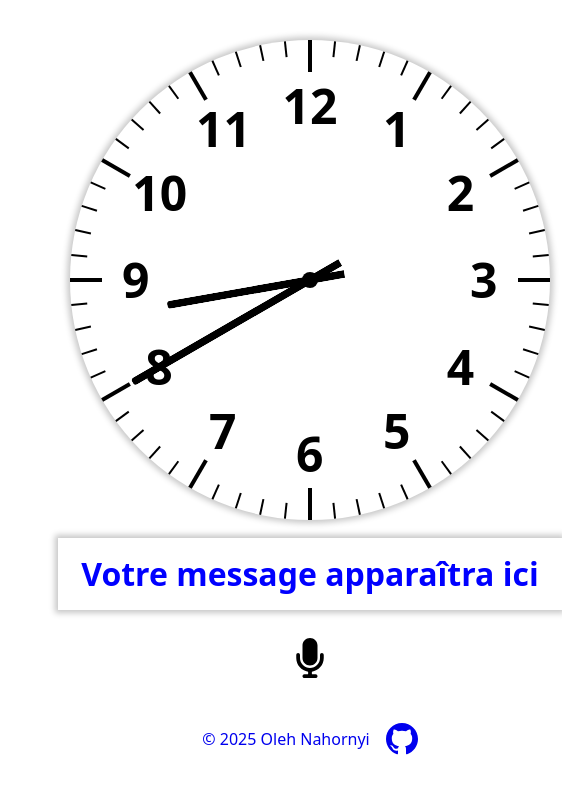
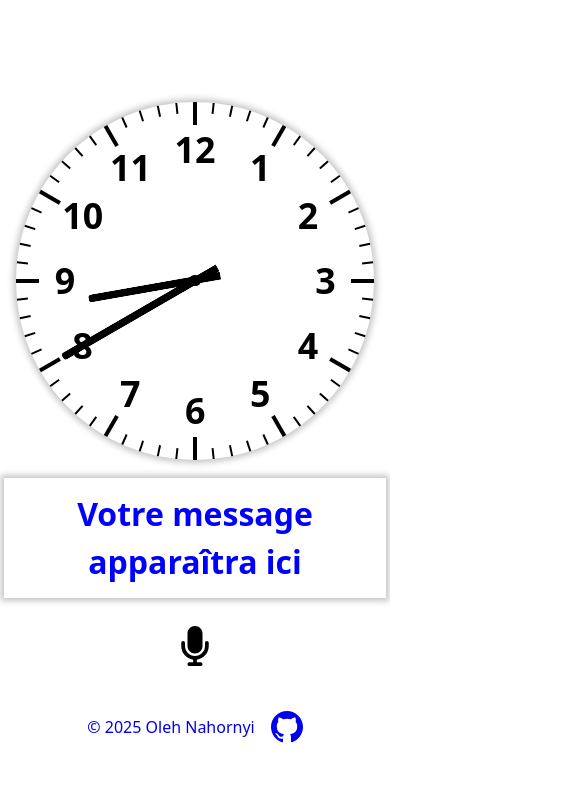
Before and after one commit to oleg578/iclock, a website built with Vite: page src/index.html in a window 390 px wide. Shown: the whole page, 562 px wide, since content can reach past the window. Built offline with nearby package versions, Linux system fonts and the light colour scheme.

Commit message:
refactor CSS for responsive clock size and layout adjustments

```diff
--- a/src/msg.css
+++ b/src/msg.css
@@ -1,5 +1,5 @@
 #messageField {
-    width: 480px;
+    width: min(480px, calc(100vw - 32px));
     padding: 12px;
     margin: 18px;
     overflow-wrap: break-word;
--- a/src/style.css
+++ b/src/style.css
@@ -6,6 +6,7 @@
     text-rendering: optimizeLegibility;
     -webkit-font-smoothing: antialiased;
     -moz-osx-font-smoothing: grayscale;
+    --clock-size: 480px;
 }
 
 body {
@@ -15,8 +16,8 @@ body {
 }
 
 .clock {
-    width: 480px;
-    height: 480px;
+    width: var(--clock-size);
+    height: var(--clock-size);
     display: grid;
     place-items: center;
     background: #ffffff;
@@ -26,277 +27,88 @@ body {
 
 .scale-line {
     width: 2px;
-    height: 480px;
+    height: var(--clock-size);
     box-sizing: border-box;
     position: absolute;
 }
 
-.scale-1 {
-    transform: rotate(6deg);
-}
-
-.scale-2 {
-    transform: rotate(12deg);
-}
-
-.scale-3 {
-    transform: rotate(18deg);
-}
-
-.scale-4 {
-    transform: rotate(24deg);
-}
-
-.scale-5 {
-    width: 4px;
-    border-top: solid 32px #000;
-    border-bottom: solid 32px #000;
-    transform: rotate(30deg);
-}
-
-.scale-6 {
-    transform: rotate(36deg);
-}
-
-.scale-7 {
-    transform: rotate(42deg);
-}
-
-.scale-8 {
-    transform: rotate(48deg);
-}
-
-.scale-9 {
-    transform: rotate(54deg);
-}
-
-.scale-10 {
-    width: 4px;
-    border-top: solid 32px #000;
-    border-bottom: solid 32px #000;
-    transform: rotate(60deg);
-}
-
-.scale-11 {
-    transform: rotate(66deg);
-}
-
-.scale-12 {
-    transform: rotate(72deg);
-}
-
-.scale-13 {
-    transform: rotate(78deg);
-}
-
-.scale-14 {
-    transform: rotate(84deg);
-}
-
-.scale-15 {
-    width: 4px;
-    border-top: solid 32px #000;
-    border-bottom: solid 32px #000;
-    transform: rotate(90deg);
-}
-
-.scale-16 {
-    transform: rotate(96deg);
-}
-
-.scale-17 {
-    transform: rotate(102deg);
-}
-
-.scale-18 {
-    transform: rotate(108deg);
-}
-
-.scale-19 {
-    transform: rotate(114deg);
-}
-
-.scale-20 {
-    width: 4px;
-    border-top: solid 32px #000;
-    border-bottom: solid 32px #000;
-    transform: rotate(120deg);
-}
-
-.scale-21 {
-    transform: rotate(126deg);
-}
-
-.scale-22 {
-    transform: rotate(132deg);
-}
-
-.scale-23 {
-    transform: rotate(138deg);
-}
-
-.scale-24 {
-    transform: rotate(144deg);
-}
-
-.scale-25 {
-    width: 4px;
-    border-top: solid 32px #000;
-    border-bottom: solid 32px #000;
-    transform: rotate(150deg);
-}
-
-.scale-26 {
-    transform: rotate(156deg);
-}
-
-.scale-27 {
-    transform: rotate(162deg);
-}
-
-.scale-28 {
-    transform: rotate(168deg);
-}
-
-.scale-29 {
-    transform: rotate(174deg);
-}
-
-.scale-30 {
-    width: 4px;
-    border-top: solid 32px #000;
-    border-bottom: solid 32px #000;
-    transform: rotate(180deg);
-}
+.scale-1  { transform: rotate(6deg); }
+.scale-2  { transform: rotate(12deg); }
+.scale-3  { transform: rotate(18deg); }
+.scale-4  { transform: rotate(24deg); }
+.scale-5  { width: 4px; transform: rotate(30deg); }
+.scale-6  { transform: rotate(36deg); }
+.scale-7  { transform: rotate(42deg); }
+.scale-8  { transform: rotate(48deg); }
+.scale-9  { transform: rotate(54deg); }
+.scale-10 { width: 4px; transform: rotate(60deg); }
+.scale-11 { transform: rotate(66deg); }
+.scale-12 { transform: rotate(72deg); }
+.scale-13 { transform: rotate(78deg); }
+.scale-14 { transform: rotate(84deg); }
+.scale-15 { width: 4px; transform: rotate(90deg); }
+.scale-16 { transform: rotate(96deg); }
+.scale-17 { transform: rotate(102deg); }
+.scale-18 { transform: rotate(108deg); }
+.scale-19 { transform: rotate(114deg); }
+.scale-20 { width: 4px; transform: rotate(120deg); }
+.scale-21 { transform: rotate(126deg); }
+.scale-22 { transform: rotate(132deg); }
+.scale-23 { transform: rotate(138deg); }
+.scale-24 { transform: rotate(144deg); }
+.scale-25 { width: 4px; transform: rotate(150deg); }
+.scale-26 { transform: rotate(156deg); }
+.scale-27 { transform: rotate(162deg); }
+.scale-28 { transform: rotate(168deg); }
+.scale-29 { transform: rotate(174deg); }
+.scale-30 { width: 4px; transform: rotate(180deg); }
 
 .small-scale {
-    border-top: solid 16px #000;
-    border-bottom: solid 16px #000;
+    border-top: solid calc(var(--clock-size) / 30) #000;
+    border-bottom: solid calc(var(--clock-size) / 30) #000;
 }
 
 .big-scale {
-    border-top: solid 32px #000;
-    border-bottom: solid 32px #000;
+    border-top: solid calc(var(--clock-size) / 15) #000;
+    border-bottom: solid calc(var(--clock-size) / 15) #000;
 }
 
 .hour {
-    height: 484px;
+    height: calc(var(--clock-size) + 4px);
     box-sizing: border-box;
     position: absolute;
-    font-size: 48px;
+    font-size: calc(var(--clock-size) / 10);
     font-weight: 800;
-    padding-top: 32px;
+    padding-top: calc(var(--clock-size) / 15);
     text-align: end;
     color: #000;
 }
 
-.hour-1 {
-    transform: rotate(30deg);
-}
+.hour-1  { transform: rotate(30deg); }
+.hour-2  { transform: rotate(60deg); }
+.hour-3  { transform: rotate(90deg); }
+.hour-4  { transform: rotate(120deg); }
+.hour-5  { transform: rotate(150deg); }
+.hour-6  { transform: rotate(180deg); }
+.hour-7  { transform: rotate(210deg); }
+.hour-8  { transform: rotate(240deg); }
+.hour-9  { transform: rotate(270deg); }
+.hour-10 { transform: rotate(300deg); }
+.hour-11 { transform: rotate(330deg); }
+.hour-12 { transform: rotate(360deg); }
 
-.hour-2 {
-    transform: rotate(60deg);
-}
-
-.hour-3 {
-    transform: rotate(90deg);
-}
-
-.hour-4 {
-    transform: rotate(120deg);
-}
-
-.hour-5 {
-    transform: rotate(150deg);
-}
-
-.hour-6 {
-    transform: rotate(180deg);
-}
-
-.hour-7 {
-    transform: rotate(210deg);
-}
-
-.hour-8 {
-    transform: rotate(240deg);
-}
-
-.hour-9 {
-    transform: rotate(270deg);
-}
-
-.hour-10 {
-    transform: rotate(300deg);
-}
-
-.hour-11 {
-    transform: rotate(330deg);
-}
-
-.hour-12 {
-    transform: rotate(360deg);
-}
-
-.hour-label-1 {
-    display: block;
-    transform: rotate(-30deg);
-}
-
-.hour-label-2 {
-    display: block;
-    transform: rotate(-60deg);
-}
-
-.hour-label-3 {
-    display: block;
-    transform: rotate(-90deg);
-}
-
-.hour-label-4 {
-    display: block;
-    transform: rotate(-120deg);
-}
-
-.hour-label-5 {
-    display: block;
-    transform: rotate(-150deg);
-}
-
-.hour-label-6 {
-    display: block;
-    transform: rotate(-180deg);
-}
-
-.hour-label-7 {
-    display: block;
-    transform: rotate(-210deg);
-}
-
-.hour-label-8 {
-    display: block;
-    transform: rotate(-240deg);
-}
-
-.hour-label-9 {
-    display: block;
-    transform: rotate(-270deg);
-}
-
-.hour-label-10 {
-    display: block;
-    transform: rotate(-300deg);
-}
-
-.hour-label-11 {
-    display: block;
-    transform: rotate(-330deg);
-}
-
-.hour-label-12 {
-    display: block;
-    transform: rotate(-360deg);
-}
+.hour-label-1  { display: block; transform: rotate(-30deg); }
+.hour-label-2  { display: block; transform: rotate(-60deg); }
+.hour-label-3  { display: block; transform: rotate(-90deg); }
+.hour-label-4  { display: block; transform: rotate(-120deg); }
+.hour-label-5  { display: block; transform: rotate(-150deg); }
+.hour-label-6  { display: block; transform: rotate(-180deg); }
+.hour-label-7  { display: block; transform: rotate(-210deg); }
+.hour-label-8  { display: block; transform: rotate(-240deg); }
+.hour-label-9  { display: block; transform: rotate(-270deg); }
+.hour-label-10 { display: block; transform: rotate(-300deg); }
+.hour-label-11 { display: block; transform: rotate(-330deg); }
+.hour-label-12 { display: block; transform: rotate(-360deg); }
 
 .hand {
     position: absolute;
@@ -307,32 +119,33 @@ body {
 
 div#hour-hand {
     z-index: 1000;
-    height: 290px;
+    height: calc(var(--clock-size) * 29 / 48);
     width: 8px;
     background-color: #ffffff00;
     transform: rotate(calc(var(--rotation) * 1deg));
-    border-top: solid 180px #000;
+    border-top: solid calc(var(--clock-size) * 3 / 8) #000;
     border-radius: 6px;
 }
 
 div#minute-hand {
     z-index: 1000;
-    height: 410px;
+    height: calc(var(--clock-size) * 41 / 48);
     width: 8px;
     background-color: #ffffff00;
     transform: rotate(calc(var(--rotation) * 1deg));
-    border-top: solid 240px #000;
+    border-top: solid calc(var(--clock-size) / 2) #000;
     border-radius: 4px;
 }
 
 div#center {
     z-index: 1000;
     position: absolute;
-    width: 16px;
-    height: 16px;
+    width: calc(var(--clock-size) / 30);
+    height: calc(var(--clock-size) / 30);
     background-color: #000000;
     border-radius: 50%;
 }
+
 footer {
     margin-top: 32px;
     display: flex;
@@ -340,7 +153,25 @@ footer {
     gap: 1rem;
     align-items: center;
 }
+
 footer a {
     text-decoration: none;
     line-height: 0;
 }
+
+@media (max-width: 560px) {
+    :root {
+        --clock-size: min(calc(100vw - 32px), 480px);
+    }
+
+    body {
+        min-height: 100dvh;
+        display: flex;
+        flex-direction: column;
+        justify-content: center;
+        align-items: center;
+        margin: 0;
+        padding: 16px;
+        box-sizing: border-box;
+    }
+}
```
